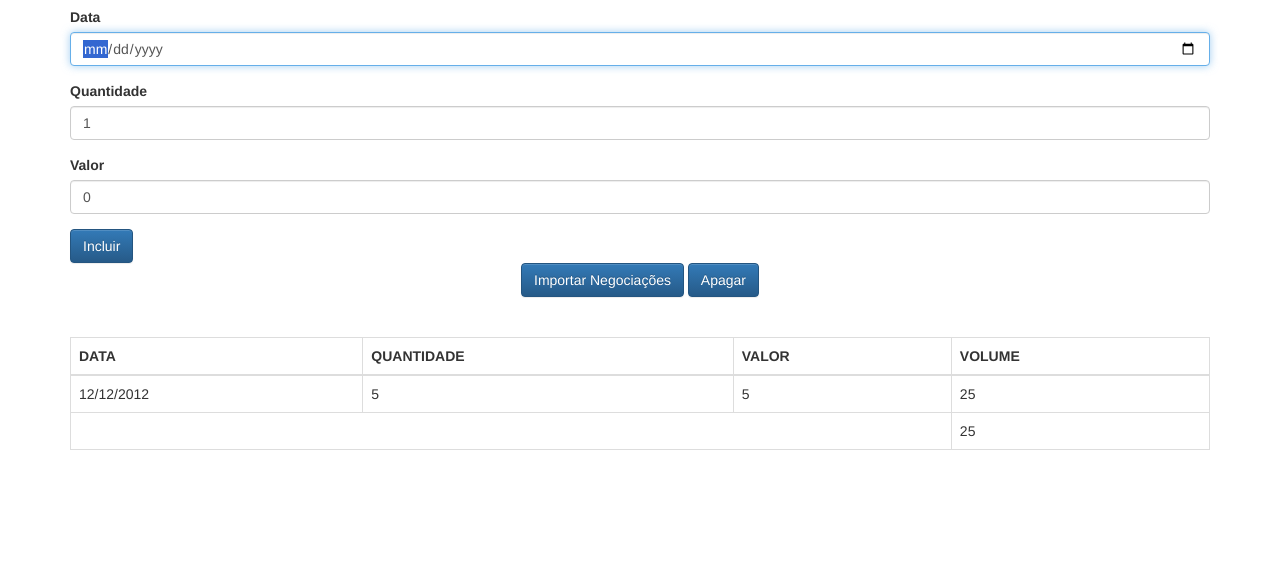
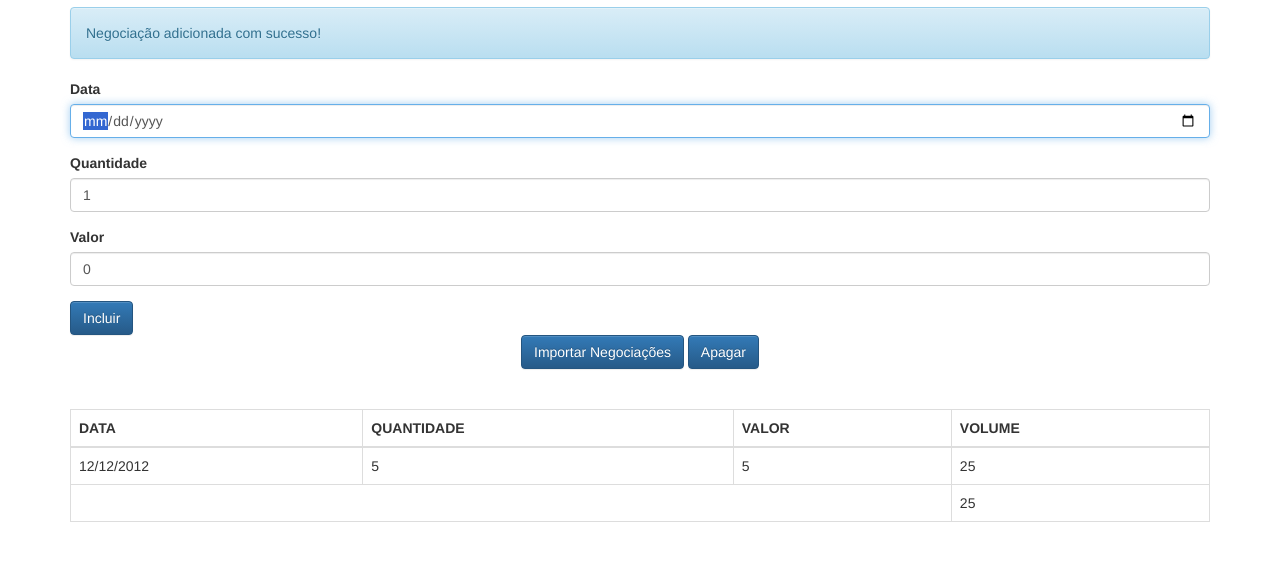
Before and after one commit to rapahaeru/aluraframe, a plain HTML site: page client/index.html in a window 1280 px wide. Both pictures are taken after typing "5", "5" into the empty fields and a click on the button "Incluir". Shown: the part 63-624 px from the top of the page. Drawn offline with Linux system fonts and the light colour scheme.

Commit message:
Implementa mensagem de feedback

```diff
--- a/client/index.html
+++ b/client/index.html
@@ -10,6 +10,7 @@
 <body class="container">
 
     <h1 class="text-center">Negociações</h1>
+    <div id="mensagemView"></div>
 
     <form class="form" onsubmit="negociacaoController.adiciona(event)">
 
@@ -49,6 +50,8 @@
     <script type="text/javascript" src="js/app/helpers/DateHelper.js"></script>
     <script type="text/javascript" src="js/app/models/ListaNegociacoes.js"></script>
     <script type="text/javascript" src="js/app/views/NegociacoesView.js"></script>
+    <script type="text/javascript" src="js/app/models/Mensagem.js"></script>
+    <script type="text/javascript" src="js/app/views/MensagemView.js"></script>
     <script type="text/javascript">
         let negociacaoController = new NegociacaoController();
     </script>
--- a/client/js/app/controllers/NegociacaoController.js
+++ b/client/js/app/controllers/NegociacaoController.js
@@ -10,6 +10,10 @@ class NegociacaoController {
 		this._negociacoesView = new NegociacoesView($query('#negociacoes'));
 
 		this._negociacoesView.update(this._ListaNegociacoes);
+
+		this._mensagem = new Mensagem();
+		this._mensagemView = new MensagemView($query('#mensagemView'));
+		this._mensagemView.update(this._mensagem);
 	}
 
 	adiciona(event) {
@@ -18,6 +22,8 @@ class NegociacaoController {
 		this._ListaNegociacoes.adiciona(this._criaNegociacao());
 		// this._ListaNegociacoes.negociacoes.push(this._criaNegociacao()); //teste para simular programacao defensiva
 		this._negociacoesView.update(this._ListaNegociacoes);
+		this._mensagem.texto = "Negociação adicionada com sucesso!";
+		this._mensagemView.update(this._mensagem);
 		this._limpaFormulário();
 		console.log(this._ListaNegociacoes);
 
--- /dev/null
+++ b/client/js/app/models/Mensagem.js
@@ -0,0 +1,15 @@
+class Mensagem {
+
+	constructor(texto = '') {
+		this._texto = texto;
+	}
+
+	get texto(){
+		return this._texto;
+	}
+
+	set texto(texto) {
+		return this._texto = texto;
+	}
+
+}
--- /dev/null
+++ b/client/js/app/views/MensagemView.js
@@ -0,0 +1,14 @@
+class MensagemView {
+
+	constructor(elemento) {
+		this._elemento = elemento;
+	}
+
+	_template(model) {
+		return model.texto ? `<p class="alert alert-info">${model.texto}</p>` : "";
+	}
+
+	update(model){
+		this._elemento.innerHTML = this._template(model);
+	}
+}
```
